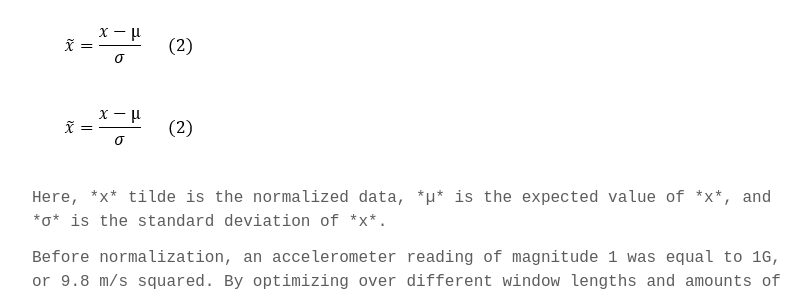
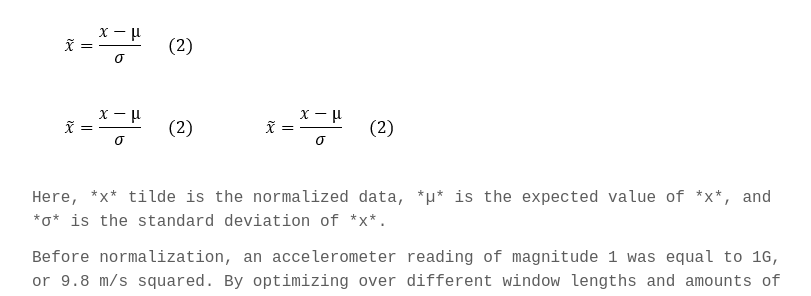
Before and after one commit to m202a-winter19-lofi/m202a-winter19-lofi.github.io, a Jekyll site: the page built from design.md, in a window 1280 px wide. Shown: the part 4065-4361 px from the top of the page, without its empty margins (232-1043 px from the left). Built offline with Jekyll 4.4.1, drawn with Linux system fonts in a browser that asks for light colours; some web fonts are replaced.

Commit message:
trying again

```diff
--- a/design.md
+++ b/design.md
@@ -84,6 +84,7 @@ and most of the activity samples were of either walking or jogging.</p>
 <p>All of the data was sampled at 20 Hz. We normalized the acceleration values *x* during preprocessing across all samples according to equation (2).</p>
 
 <div class =".centered-image"><img src="/assets/images/eq2.PNG"></div>
+<img align="center" src="/assets/images/eq2.PNG" alt="normalization equation">
 ![normalization](/assets/images/eq2.PNG)
 
 <p>Here, *x* tilde is the normalized data, *µ* is the expected value of *x*, and *σ* is the standard deviation of *x*.</p>
```
